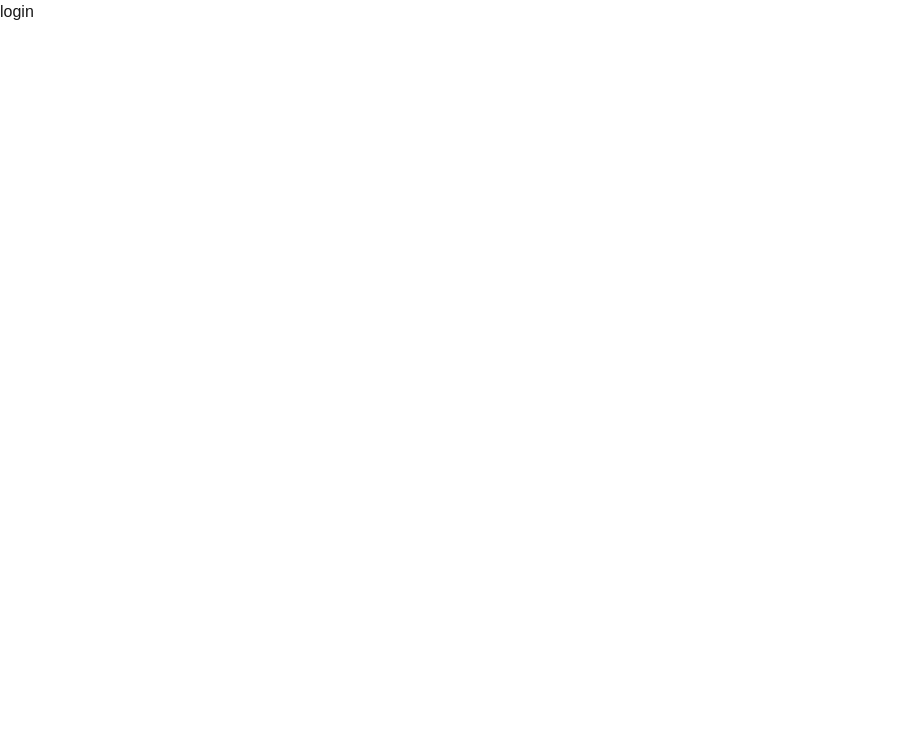
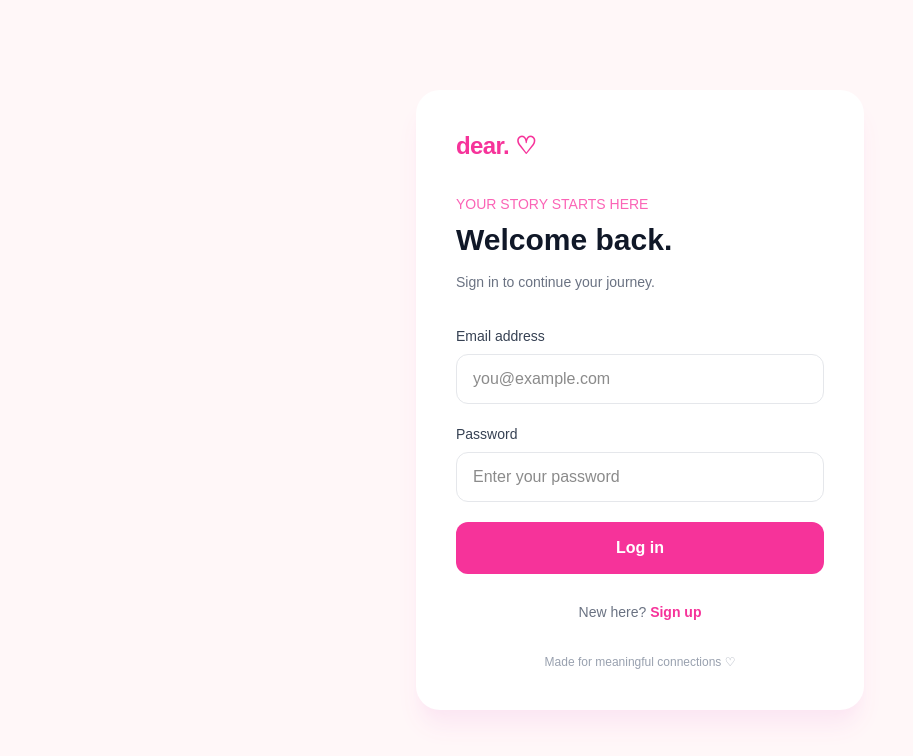
Before and after one commit to sebiny/MyDating, a Next.js app: page /login in a window 1280 px wide. Shown: the top 756 px of the page, without its empty margins (0-913 px from the left). Built offline with nearby package versions, Linux system fonts and the light colour scheme.

Commit message:
Auth:signup and login ui

```diff
--- a/src/app/(auth)/login/page.tsx
+++ b/src/app/(auth)/login/page.tsx
@@ -1,5 +1,5 @@
-import React from "react";
+import AuthForm from "@/src/components/AuthForm";
 
-export default function page() {
-  return <div>login</div>;
+export default function LoginPage() {
+  return <AuthForm mode="login" />;
 }
--- a/src/app/(auth)/signup/page.tsx
+++ b/src/app/(auth)/signup/page.tsx
@@ -1,5 +1,5 @@
-import React from "react";
+import AuthForm from "@/src/components/AuthForm";
 
-export default function page() {
-  return <div>signup</div>;
+export default function SignupPage() {
+  return <AuthForm mode="signup" />;
 }
--- a/src/app/page.tsx
+++ b/src/app/page.tsx
@@ -22,8 +22,8 @@ export default function Home() {
         <Link href="/home" className="text-gray-700 hover:text-pink-500">
           Home
         </Link>
-        <Link href="/invi" className="text-gray-700 hover:text-pink-500">
-          Invitations
+        <Link href="/interests" className="text-gray-700 hover:text-pink-500">
+          Interests
         </Link>
         <Link href="/chat" className="text-gray-700 hover:text-pink-500">
           Chat
--- /dev/null
+++ b/src/components/AuthForm.tsx
@@ -0,0 +1,142 @@
+"use client";
+
+import Link from "next/link";
+import { useState, type SyntheticEvent } from "react";
+
+type AuthFormProps = {
+  mode: "signup" | "login";
+};
+
+export default function AuthForm({ mode }: AuthFormProps) {
+  const isSignup = mode === "signup";
+
+  const [name, setName] = useState("");
+  const [email, setEmail] = useState("");
+  const [password, setPassword] = useState("");
+
+  function handleSubmit(e: SyntheticEvent<HTMLFormElement>) {
+    e.preventDefault();
+    // UI only: connect your authentication API here.
+    alert(isSignup ? "Sign-up form submitted!" : "Login form submitted!");
+  }
+
+  return (
+    <main className="flex min-h-screen items-center justify-center bg-[#fff7f8] px-5 py-10">
+      <div className="w-full max-w-md rounded-3xl bg-white p-8 shadow-xl shadow-pink-100 sm:p-10">
+        <Link
+          href="/"
+          className="text-2xl font-bold tracking-tight text-pink-500"
+        >
+          dear. ♡
+        </Link>
+
+        <div className="mb-8 mt-8">
+          <p className="mb-2 text-sm font-medium text-pink-400">
+            YOUR STORY STARTS HERE
+          </p>
+
+          <h1 className="text-3xl font-bold text-gray-900">
+            {isSignup ? "Meet someone new." : "Welcome back."}
+          </h1>
+
+          <p className="mt-3 text-sm leading-6 text-gray-500">
+            {isSignup
+              ? "Create your account and start making meaningful connections."
+              : "Sign in to continue your journey."}
+          </p>
+        </div>
+
+        <form onSubmit={handleSubmit} className="space-y-5">
+          {isSignup && (
+            <div>
+              <label
+                htmlFor="name"
+                className="mb-2 block text-sm font-medium text-gray-700"
+              >
+                Your name
+              </label>
+
+              <input
+                id="name"
+                type="text"
+                autoComplete="name"
+                placeholder="What should we call you?"
+                value={name}
+                onChange={(e) => setName(e.target.value)}
+                required
+                className="w-full rounded-xl border border-gray-200 px-4 py-3 outline-none transition focus:border-pink-400 focus:ring-2 focus:ring-pink-100"
+              />
+            </div>
+          )}
+
+          <div>
+            <label
+              htmlFor="email"
+              className="mb-2 block text-sm font-medium text-gray-700"
+            >
+              Email address
+            </label>
+
+            <input
+              id="email"
+              type="email"
+              autoComplete="email"
+              placeholder="you@example.com"
+              value={email}
+              onChange={(e) => setEmail(e.target.value)}
+              required
+              className="w-full rounded-xl border border-gray-200 px-4 py-3 outline-none transition focus:border-pink-400 focus:ring-2 focus:ring-pink-100"
+            />
+          </div>
+
+          <div>
+            <label
+              htmlFor="password"
+              className="mb-2 block text-sm font-medium text-gray-700"
+            >
+              Password
+            </label>
+
+            <input
+              id="password"
+              type="password"
+              autoComplete={isSignup ? "new-password" : "current-password"}
+              placeholder="Enter your password"
+              value={password}
+              onChange={(e) => setPassword(e.target.value)}
+              required
+              minLength={8}
+              className="w-full rounded-xl border border-gray-200 px-4 py-3 outline-none transition focus:border-pink-400 focus:ring-2 focus:ring-pink-100"
+            />
+            {isSignup && (
+              <p className="mt-2 text-xs text-gray-400">
+                Use at least 8 characters.
+              </p>
+            )}
+          </div>
+
+          <button
+            type="submit"
+            className="w-full rounded-xl bg-pink-500 py-3.5 font-semibold text-white transition hover:bg-pink-600 active:scale-[0.99]"
+          >
+            {isSignup ? "Create account" : "Log in"}
+          </button>
+        </form>
+
+        <p className="mt-7 text-center text-sm text-gray-500">
+          {isSignup ? "Already have an account?" : "New here?"}{" "}
+          <Link
+            href={isSignup ? "/login" : "/signup"}
+            className="font-semibold text-pink-500 hover:text-pink-600"
+          >
+            {isSignup ? "Log in" : "Sign up"}
+          </Link>
+        </p>
+
+        <p className="mt-8 text-center text-xs text-gray-400">
+          Made for meaningful connections ♡
+        </p>
+      </div>
+    </main>
+  );
+}
```
Lines whose indentation alone changed are shown as unchanged.
